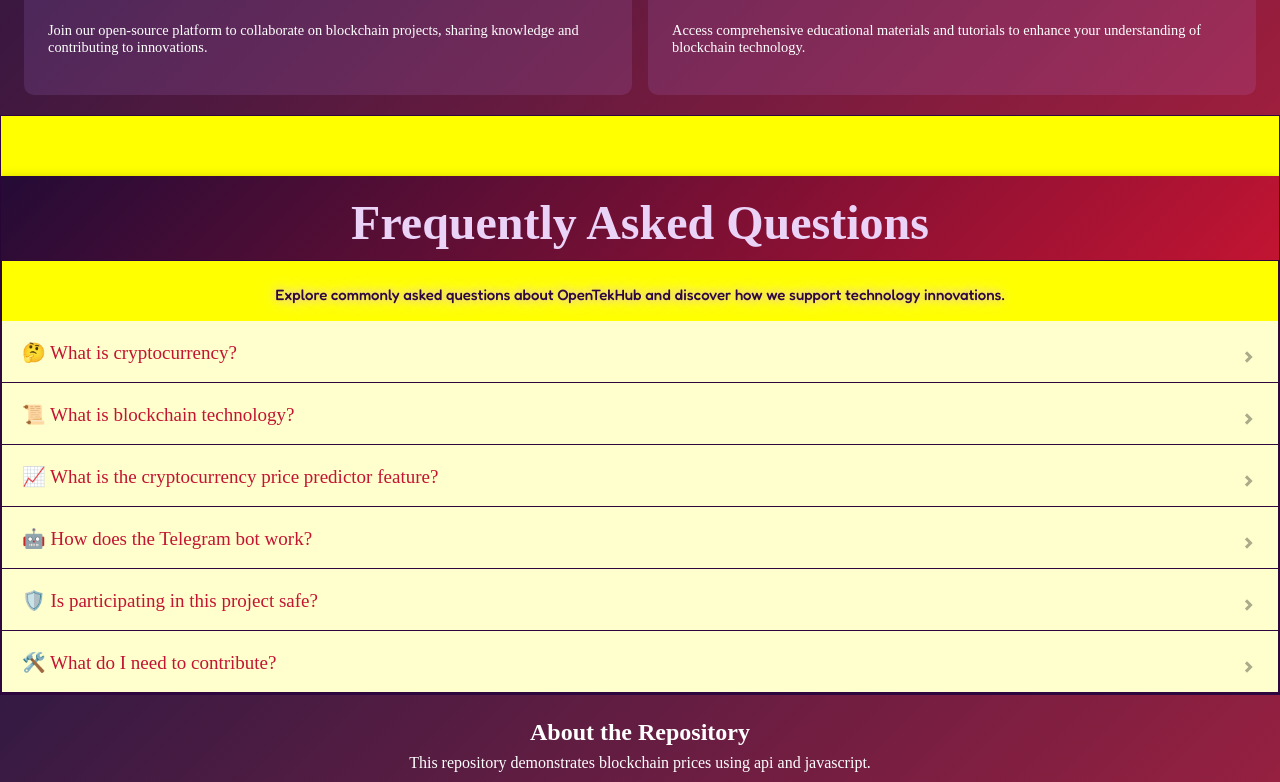
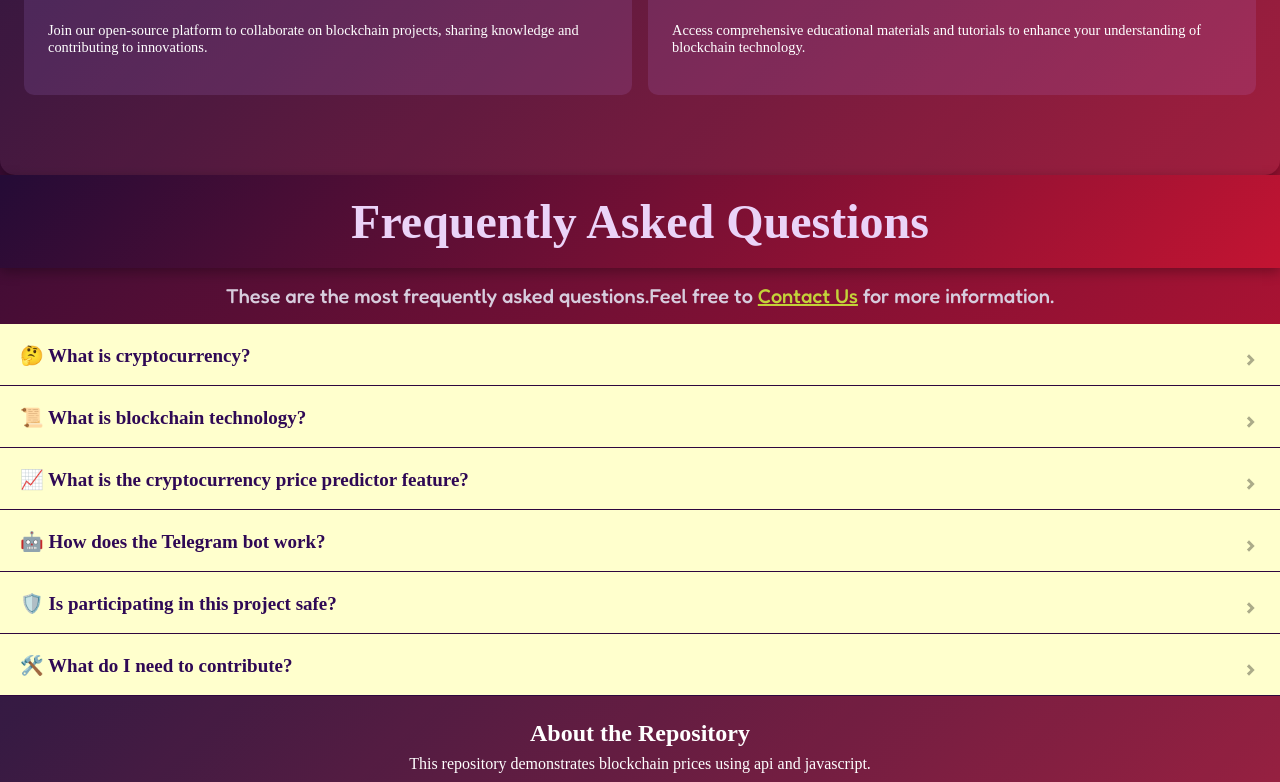
Before and after one commit to OpenTekHub/blockchain, a plain HTML site: page index.html in a window 1280 px wide. Shown: the part 1735-2517 px from the top of the page. Drawn offline with nearby package versions, Linux system fonts and the light colour scheme; a web font is replaced by a local one.

Commit message:
Enhance FAQ UI with fixing  and styling adjustments

```diff
--- a/index.html
+++ b/index.html
@@ -120,8 +120,9 @@
         </header>
 
         <p class="tagline">
-            Explore commonly asked questions about OpenTekHub and discover how we support technology innovations.
+            These are the most frequently asked questions.Feel free to <a href="#contact" class="contact-link">Contact Us</a> for more information.
         </p>
+
 
         <div class='faq'>
             <input id='faq-a' type='checkbox'>
--- a/styles.css
+++ b/styles.css
@@ -415,11 +415,12 @@ p.tagline.dark-mode{
 
 /* FAQ section */
 #faq .tagline{
-    color: #2E073F;
-    text-shadow:
-        0 0 10px rgb(220, 171, 255),
-        0 0 20px rgba(243, 230, 255, 0.8);
-    font-size: 15px;
+    color: #d7ccdd;
+    font-size: 20px;
+    text-shadow: none;
+}
+.contact-link {
+    color: #c3d239;
 }
 
 .faq-heading {
@@ -427,25 +428,26 @@ p.tagline.dark-mode{
     font-size: 19px;
     transition: text-indent 0.2s;
     text-indent: 20px;
-    color: #c31432;
+    font-weight: 700;
+    color: #2f0955;
 }
 
 .faq-text {
     font-weight: 400;
-    color: #2E073F;
+    color: #39081a;
     width: 95%;
     padding-left: 20px;
     margin-bottom: 10px;
+    font-weight: 600;
 }
 
 .faq {
     width: auto;
     margin: 0 auto;
-    background: #ffff00;
+    color: #f0e9aa;
     position: relative;
-    border: 1px solid #2E073F;
-    padding-top: 60px; /* Adjust according to your navbar height */
-    margin-top: -60px; /* Negative margin to balance the spacing */
+    padding-top: 60px;
+    margin-top: -60px;
 }
 
 .faq label {
@@ -490,8 +492,8 @@ p.tagline.dark-mode{
 .faq input[type="checkbox"]:checked + label {
     display: block;
     background: rgba(255,255,255,255) !important;
-    color: #4f7351;
-    height: 225px;
+    color: #4ea952;
+    height: 140px;
     transition: height 0.8s;
     transition-timing-function: cubic-bezier(0.68, -0.55, 0.265, 1.55);
 }
```
